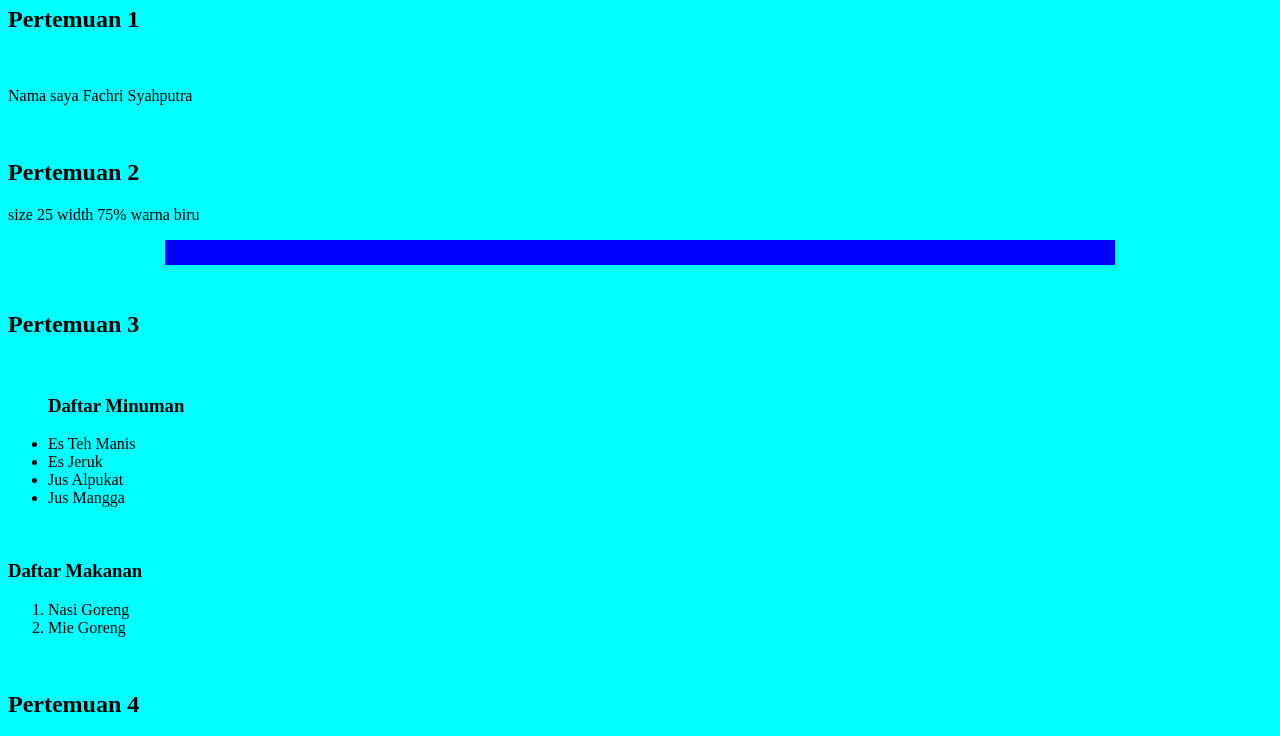
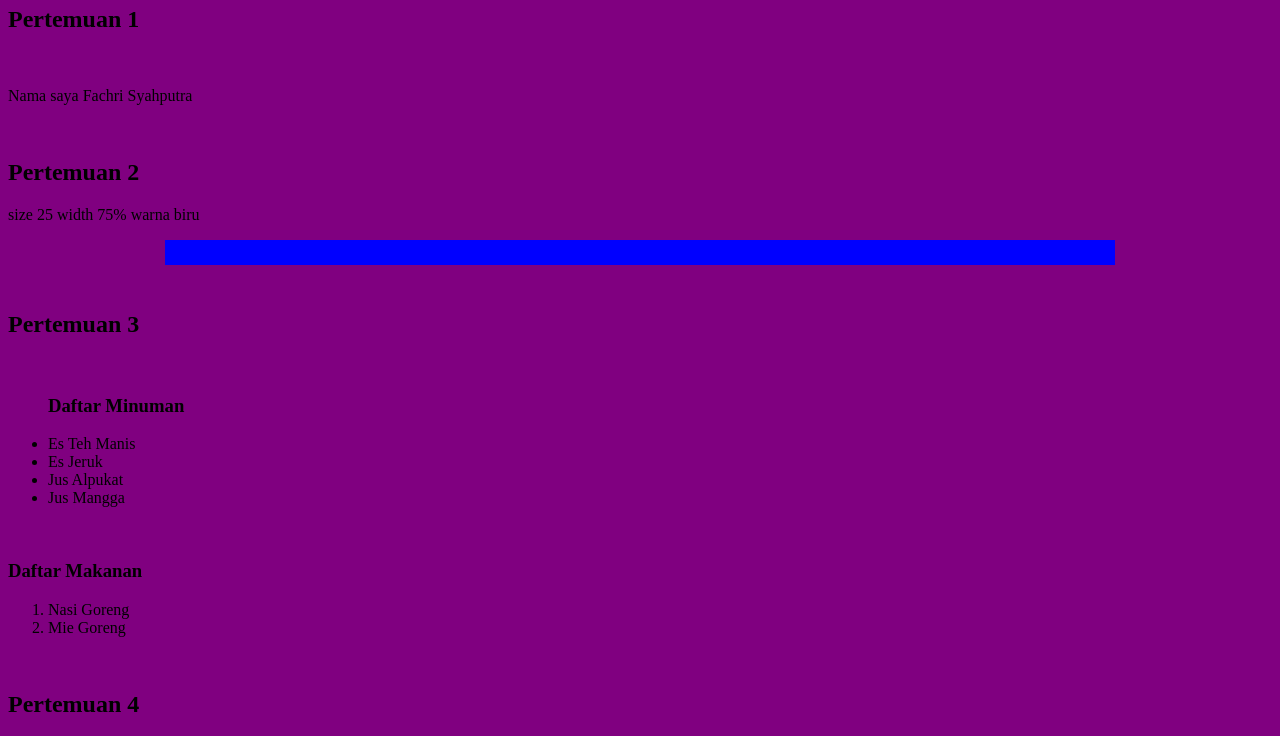
Before and after one commit to NecroDev-creator/Latihan-tjkt2, a plain HTML site: page index.html in a window 1280 px wide. Shown: the part 60-796 px from the top of the page. Drawn offline with Linux system fonts and the light colour scheme.

Commit message:
Update index.html

```diff
--- a/index.html
+++ b/index.html
@@ -31,7 +31,7 @@
 	</head>
 
 
-	<body bgcolor="aqua">
+	<body bgcolor="purple">
 
 		<h1 align="center"> Rekapan Hasil Pertemuan TJKT</h1>
 
```
